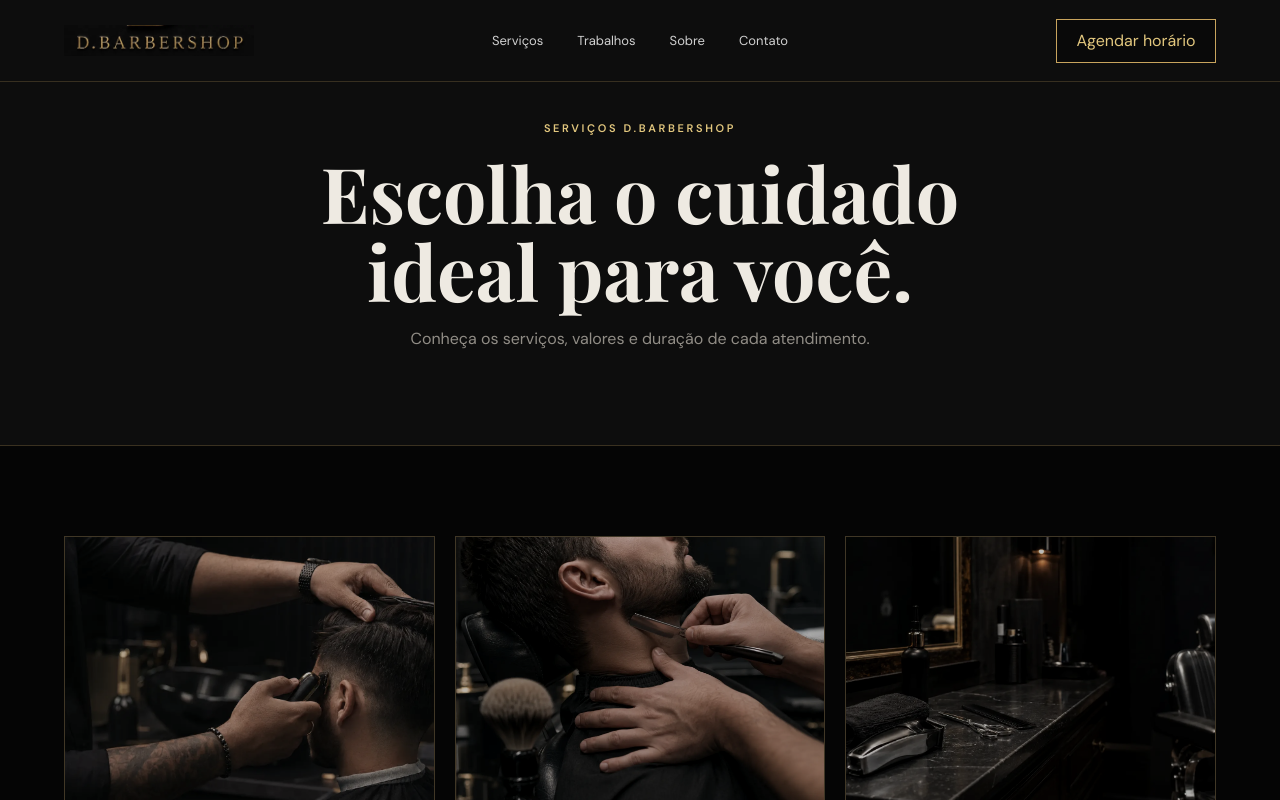
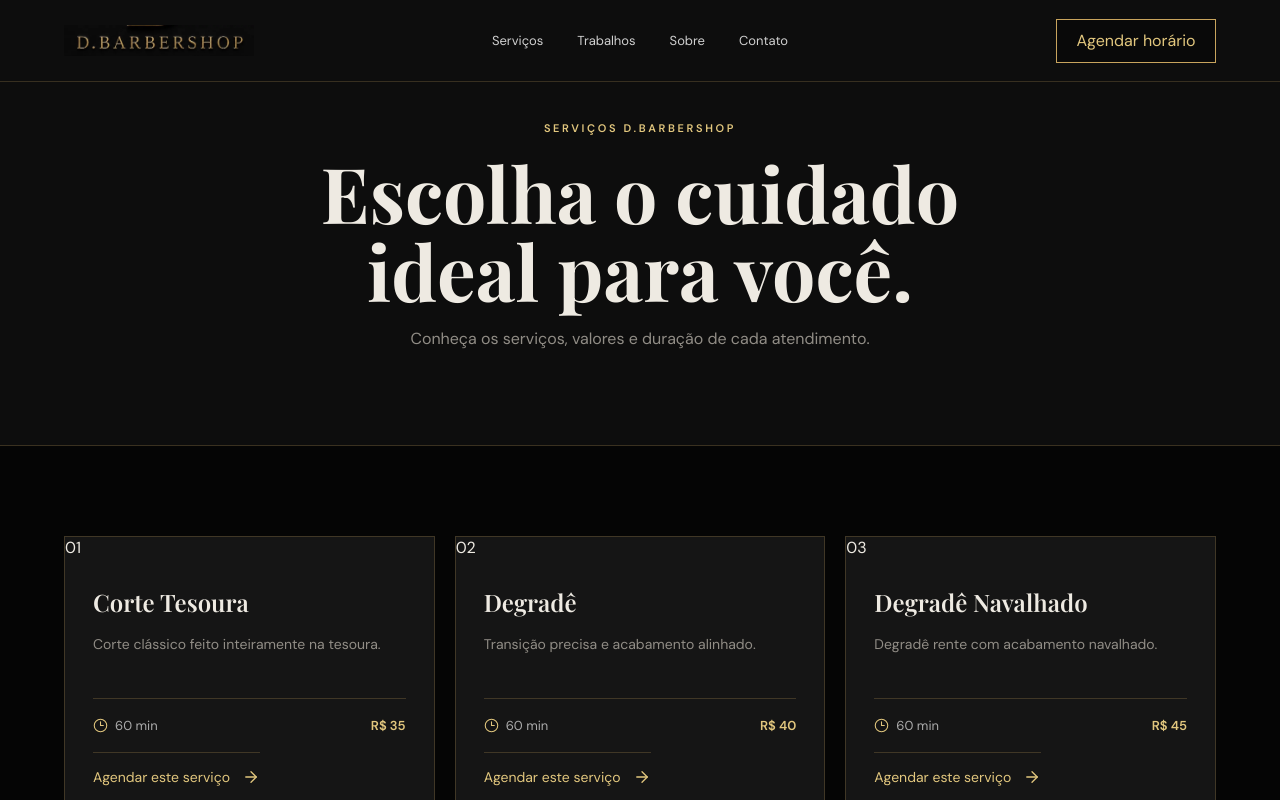
Before and after one commit to byeduardaanjos/DBarberShop, a Next.js app: page /servicos in a window 1280 px wide. Shown: the top 800 px of the page. Built offline with nearby package versions, Linux system fonts and the light colour scheme.

Commit message:
Prepara serviços e galeria sem fotos fictícias

```diff
--- a/app/servicos/page.tsx
+++ b/app/servicos/page.tsx
@@ -19,7 +19,7 @@ export default function ServicesPage() {
   return <main className="services-page">
     <InnerHeader/>
     <section className="services-page-hero"><p className="eyebrow">SERVIÇOS D.BARBERSHOP</p><h1>Escolha o cuidado<br/>ideal para você.</h1><p>Conheça os serviços, valores e duração de cada atendimento.</p></section>
-    <section className="services-catalog"><div className="service-grid">{services.map(item=><article className="service-card" key={item.name}><div className="service-image" style={{backgroundImage:`url(${item.image})`}}/><div className="service-body"><div><h3>{item.name}</h3><p>{item.detail}</p></div><div className="service-meta"><span><Clock3/>{item.time}</span><strong>{item.price}</strong></div><a className="catalog-book icon-link" href={`/?servico=${encodeURIComponent(item.name)}`}><span>Agendar este serviço</span><ArrowRight/></a></div></article>)}</div><p className="catalog-note">Todos os atendimentos são individuais e realizados com horário marcado.</p></section>
+    <section className="services-catalog"><div className="service-grid">{services.map((item,index)=><article className="service-card service-card-no-image" key={item.name}><span className="service-index">{String(index+1).padStart(2,"0")}</span><div className="service-body"><div><h3>{item.name}</h3><p>{item.detail}</p></div><div className="service-meta"><span><Clock3/>{item.time}</span><strong>{item.price}</strong></div><a className="catalog-book icon-link" href={`/?servico=${encodeURIComponent(item.name)}`}><span>Agendar este serviço</span><ArrowRight/></a></div></article>)}</div><p className="catalog-note">Todos os atendimentos são individuais e realizados com horário marcado.</p></section>
     <footer><a href="/" className="brand brand-logo footer-brand" aria-label="Página inicial da D.BarberShop"><img src="/images/dbarbershop-wordmark.webp" alt="D.BarberShop"/></a><span>Biguaçu — Santa Catarina</span><span>© 2026</span></footer>
   </main>;
 }
```
